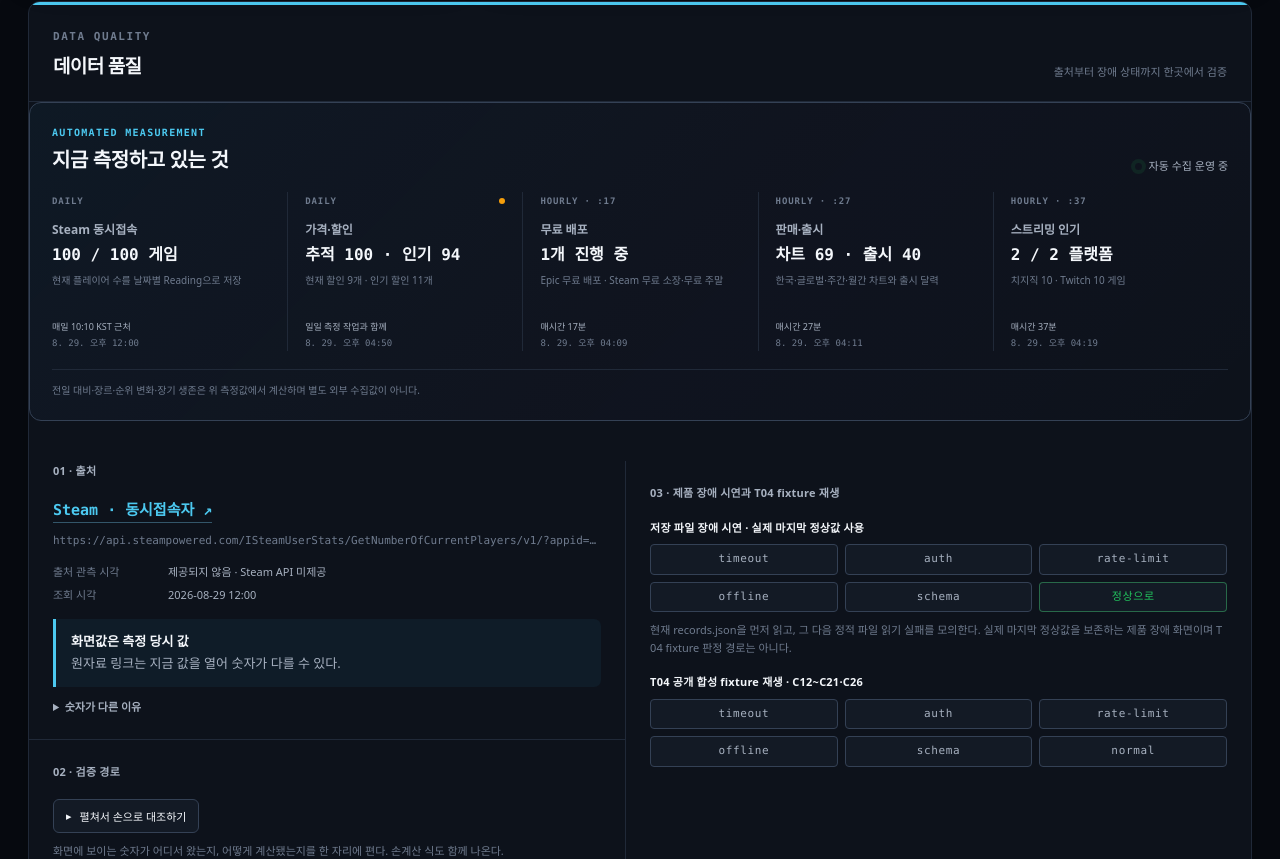
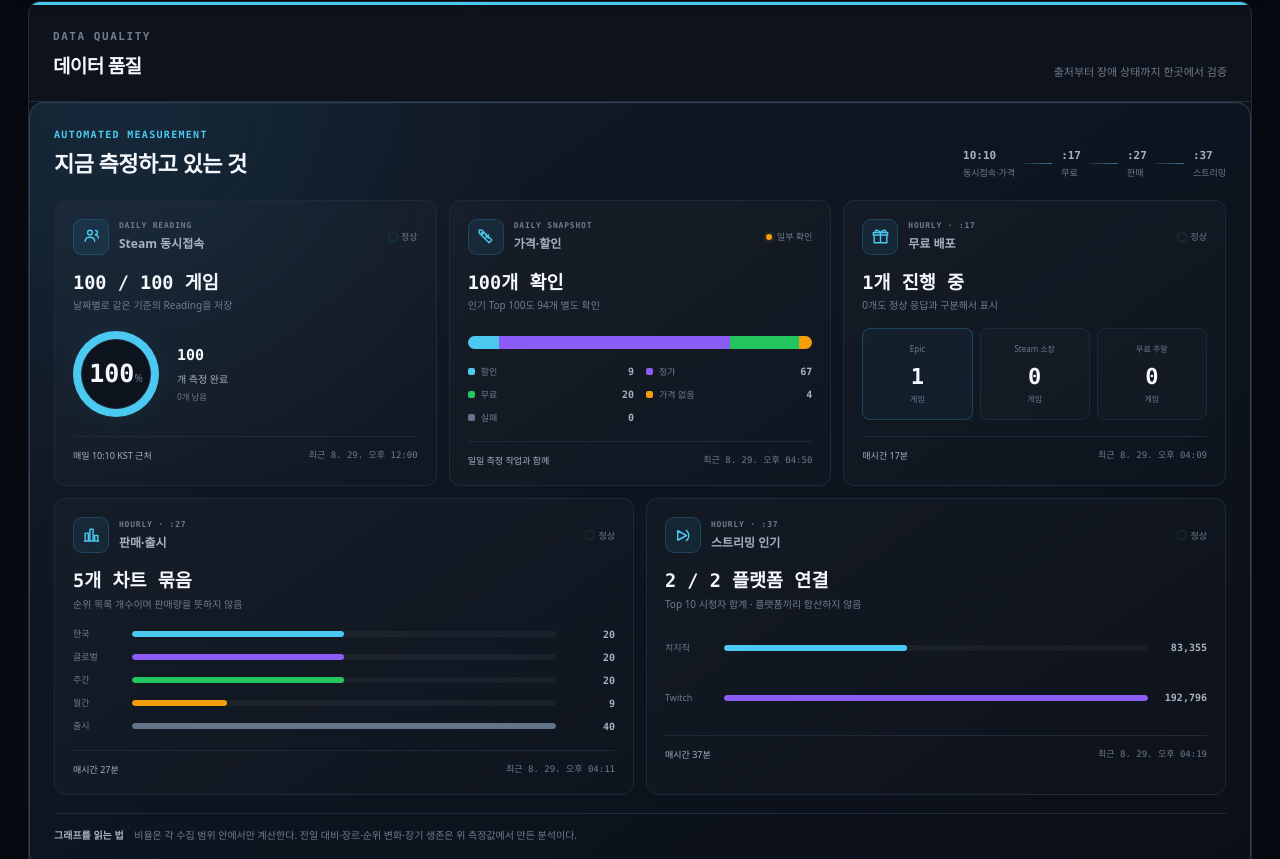
Before and after one commit to myeongjundev/info-board, a React (Vite) app: page / in a window 1280 px wide. Shown: the part 1421-2280 px from the top of the page. Built offline with nearby package versions, Linux system fonts and the light colour scheme.

Commit message:
feat: visualize automated measurement status

```diff
--- a/src/ui/MeasurementStatus.jsx
+++ b/src/ui/MeasurementStatus.jsx
@@ -5,6 +5,8 @@ import steamFree from '../../data/steam-free.json';
 import salesCharts from '../../data/sales-charts.json';
 import streaming from '../../data/streaming.json';
 import './measurement-status.css';
+
+const COLORS = ['cyan', 'violet', 'green', 'amber', 'muted'];
 
 function count(value) {
   return new Intl.NumberFormat('ko-KR').format(Number(value) || 0);
@@ -22,89 +24,127 @@ function checkedAt(value) {
   }).format(new Date(value));
 }
 
+function MetricIcon({ name }) {
+  const common = { viewBox: '0 0 24 24', fill: 'none', stroke: 'currentColor', strokeWidth: 1.8, strokeLinecap: 'round', strokeLinejoin: 'round', 'aria-hidden': true };
+  if (name === 'players') return <svg {...common}><path d="M4 18c0-3 2.4-5 6-5s6 2 6 5" /><circle cx="10" cy="7" r="3" /><path d="M17 10c2.1.4 3.5 1.8 3.5 4M17 4.5a2.5 2.5 0 0 1 0 5" /></svg>;
+  if (name === 'prices') return <svg {...common}><path d="M4 7.5V4h3.5L20 16.5 16.5 20 4 7.5Z" /><circle cx="8" cy="8" r="1.2" /><path d="m12 10 4 4M16 10l-4 4" /></svg>;
+  if (name === 'free') return <svg {...common}><path d="M4 10h16v10H4zM3 7h18v3H3zM12 7v13M7.5 7C5 7 5 3.5 7.5 4c2 .4 4.5 3 4.5 3M16.5 7c2.5 0 2.5-3.5 0-3-2 .4-4.5 3-4.5 3" /></svg>;
+  if (name === 'charts') return <svg {...common}><path d="M4 19V9h4v10M10 19V4h4v15M16 19v-7h4v7M3 19h18" /></svg>;
+  return <svg {...common}><path d="M6 18V6l11 6-11 6Z" /><path d="M17 5.5c2 1.6 3 3.8 3 6.5s-1 4.9-3 6.5" /></svg>;
+}
+
+function Status({ state }) {
+  const label = state === 'ok' ? '정상' : state === 'loading' ? '읽는 중' : '일부 확인';
+  return <span className={`measurement-state is-${state}`}><i />{label}</span>;
+}
+
+function CoverageRing({ value, total }) {
+  const percent = total > 0 ? Math.min(100, Math.round((value / total) * 100)) : 0;
+  return (
+    <div className="coverage-ring" style={{ '--coverage': `${percent * 3.6}deg` }} role="img" aria-label={`측정 범위 ${value}/${total}, ${percent}%`}>
+      <div><strong>{percent}</strong><span>%</span></div>
+    </div>
+  );
+}
+
+function StackedBar({ segments }) {
+  const total = segments.reduce((sum, segment) => sum + segment.value, 0);
+  return (
+    <div className="stack-chart" role="img" aria-label={segments.map((segment) => `${segment.label} ${segment.value}`).join(', ')}>
+      <div className="stack-track">
+        {segments.map((segment, index) => <i key={segment.label} className={`is-${COLORS[index]}`} style={{ width: `${total ? (segment.value / total) * 100 : 0}%` }} />)}
+      </div>
+      <div className="stack-legend">
+        {segments.map((segment, index) => <span key={segment.label}><i className={`is-${COLORS[index]}`} />{segment.label}<b>{count(segment.value)}</b></span>)}
+      </div>
+    </div>
+  );
+}
+
+function BarChart({ rows, label }) {
+  const max = Math.max(1, ...rows.map((row) => row.value));
+  return (
+    <div className="mini-bars" role="img" aria-label={`${label}: ${rows.map((row) => `${row.label} ${row.value}`).join(', ')}`}>
+      {rows.map((row, index) => (
+        <div className="mini-bar-row" key={row.label}>
+          <span>{row.label}</span><i><b className={`is-${COLORS[index % COLORS.length]}`} style={{ width: `${(row.value / max) * 100}%` }} /></i><strong>{count(row.value)}</strong>
+        </div>
+      ))}
+    </div>
+  );
+}
+
+function CardShell({ id, eyebrow, title, state, metric, detail, cadence, at, children }) {
+  return (
+    <article className={`measurement-card measurement-card-${id} is-${state}`}>
+      <header><span className="measurement-icon"><MetricIcon name={id} /></span><div><small>{eyebrow}</small><h4>{title}</h4></div><Status state={state} /></header>
+      <div className="measurement-metric"><strong>{metric}</strong><span>{detail}</span></div>
+      {children}
+      <footer><span>{cadence}</span><time>최근 {checkedAt(at)}</time></footer>
+    </article>
+  );
+}
+
 export default function MeasurementStatus({ coverage, totalGames, loading = false, fetchedAt = null }) {
-  const connected = streaming.platforms?.filter((platform) => platform.status === 'ok') ?? [];
-  const streamRows = Object.fromEntries(
-    (streaming.platforms ?? []).map((platform) => [platform.id, platform.rankings?.length ?? 0]),
-  );
-  const freeNow = (epicFree.giveaways?.length ?? 0)
-    + (steamFree.giveaways?.length ?? 0)
-    + (steamFree.freeWeekends?.length ?? 0);
-  const chartRows = (salesCharts.live?.korea?.length ?? 0)
-    + (salesCharts.live?.global?.length ?? 0)
-    + (salesCharts.weekly?.items?.length ?? 0)
-    + (salesCharts.monthly?.items?.length ?? 0);
-  const releaseRows = (salesCharts.releaseCalendar?.current?.length ?? 0)
-    + (salesCharts.releaseCalendar?.upcoming?.length ?? 0);
+  const platforms = streaming.platforms ?? [];
+  const connected = platforms.filter((platform) => platform.status === 'ok');
+  const streamRows = platforms.map((platform) => ({
+    label: platform.id === 'chzzk' ? '치지직' : 'Twitch',
+    value: (platform.rankings ?? []).reduce((sum, row) => sum + (Number(row.viewerCount) || 0), 0),
+  }));
+  const freeRows = [
+    { label: 'Epic', value: epicFree.giveaways?.length ?? 0 },
+    { label: 'Steam 소장', value: steamFree.giveaways?.length ?? 0 },
+    { label: '무료 주말', value: steamFree.freeWeekends?.length ?? 0 },
+  ];
+  const freeNow = freeRows.reduce((sum, row) => sum + row.value, 0);
+  const priceRows = [
+    { label: '할인', value: discounts.counts?.discount ?? 0 },
+    { label: '정가', value: discounts.counts?.regular ?? 0 },
+    { label: '무료', value: discounts.counts?.free ?? 0 },
+    { label: '가격 없음', value: discounts.counts?.unpriced ?? 0 },
+    { label: '실패', value: discounts.counts?.failed ?? 0 },
+  ];
+  const salesRows = [
+    { label: '한국', value: salesCharts.live?.korea?.length ?? 0 },
+    { label: '글로벌', value: salesCharts.live?.global?.length ?? 0 },
+    { label: '주간', value: salesCharts.weekly?.items?.length ?? 0 },
+    { label: '월간', value: salesCharts.monthly?.items?.length ?? 0 },
+    { label: '출시', value: (salesCharts.releaseCalendar?.current?.length ?? 0) + (salesCharts.releaseCalendar?.upcoming?.length ?? 0) },
+  ];
   const measured = coverage?.measured ?? 0;
-
-  const rows = [
-    {
-      id: 'players', eyebrow: 'DAILY', title: 'Steam 동시접속',
-      metric: loading ? '읽는 중' : `${count(measured)} / ${count(totalGames)} 게임`,
-      detail: '현재 플레이어 수를 날짜별 Reading으로 저장', cadence: '매일 10:10 KST 근처',
-      at: fetchedAt,
-      state: loading ? 'loading' : measured === totalGames ? 'ok' : 'partial',
-    },
-    {
-      id: 'prices', eyebrow: 'DAILY', title: '가격·할인',
-      metric: `추적 ${count(discounts.counts?.checked)} · 인기 ${count(popularDiscounts.counts?.checked)}`,
-      detail: `현재 할인 ${count(discounts.discounts?.length)}개 · 인기 할인 ${count(popularDiscounts.discounts?.length)}개`,
-      cadence: '일일 측정 작업과 함께',
-      at: latest(discounts.completedAt, popularDiscounts.completedAt),
-      state: (discounts.counts?.failed ?? 0) + (popularDiscounts.counts?.failed ?? 0) > 0 ? 'partial' : 'ok',
-    },
-    {
-      id: 'free', eyebrow: 'HOURLY · :17', title: '무료 배포',
-      metric: `${count(freeNow)}개 진행 중`,
-      detail: 'Epic 무료 배포 · Steam 무료 소장·무료 주말', cadence: '매시간 17분',
-      at: latest(epicFree.completedAt, steamFree.completedAt), state: 'ok',
-    },
-    {
-      id: 'charts', eyebrow: 'HOURLY · :27', title: '판매·출시',
-      metric: `차트 ${count(chartRows)} · 출시 ${count(releaseRows)}`,
-      detail: '한국·글로벌·주간·월간 차트와 출시 달력', cadence: '매시간 27분',
-      at: salesCharts.completedAt, state: chartRows > 0 ? 'ok' : 'partial',
-    },
-    {
-      id: 'streaming', eyebrow: 'HOURLY · :37', title: '스트리밍 인기',
-      metric: `${count(connected.length)} / 2 플랫폼`,
-      detail: `치지직 ${count(streamRows.chzzk)} · Twitch ${count(streamRows.twitch)} 게임`,
-      cadence: '매시간 37분',
-      at: latest(...(streaming.platforms ?? []).map((platform) => platform.fetchedAt)),
-      state: connected.length === 2 ? 'ok' : 'partial',
-    },
-  ];
+  const priceFailures = (discounts.counts?.failed ?? 0) + (popularDiscounts.counts?.failed ?? 0);
 
   return (
     <section className="measurement-status" aria-labelledby="measurement-status-title">
       <header className="measurement-status-heading">
-        <div>
-          <p>AUTOMATED MEASUREMENT</p>
-          <h3 id="measurement-status-title">지금 측정하고 있는 것</h3>
-        </div>
-        <span><i /> 자동 수집 운영 중</span>
+        <div><p>AUTOMATED MEASUREMENT</p><h3 id="measurement-status-title">지금 측정하고 있는 것</h3></div>
+        <div className="measurement-schedule" aria-label="자동 수집 일정"><span><b>10:10</b> 동시접속·가격</span><i /><span><b>:17</b> 무료</span><i /><span><b>:27</b> 판매</span><i /><span><b>:37</b> 스트리밍</span></div>
       </header>
+
       <div className="measurement-status-grid">
-        {rows.map((row) => (
-          <article key={row.id} className={`measurement-card is-${row.state}`}>
-            <div className="measurement-card-top">
-              <span>{row.eyebrow}</span>
-              <i aria-label={row.state === 'ok' ? '정상' : row.state === 'loading' ? '읽는 중' : '일부 확인'} />
-            </div>
-            <h4>{row.title}</h4>
-            <strong>{row.metric}</strong>
-            <p>{row.detail}</p>
-            <footer>
-              <span>{row.cadence}</span>
-              <time>{checkedAt(row.at)}</time>
-            </footer>
-          </article>
-        ))}
+        <CardShell id="players" eyebrow="DAILY READING" title="Steam 동시접속" state={loading ? 'loading' : measured === totalGames ? 'ok' : 'partial'} metric={loading ? '기록 읽는 중' : `${count(measured)} / ${count(totalGames)} 게임`} detail="날짜별로 같은 기준의 Reading을 저장" cadence="매일 10:10 KST 근처" at={fetchedAt}>
+          <div className="coverage-visual"><CoverageRing value={measured} total={totalGames} /><p><b>{count(measured)}</b>개 측정 완료<small>{count(Math.max(0, totalGames - measured))}개 남음</small></p></div>
+        </CardShell>
+
+        <CardShell id="prices" eyebrow="DAILY SNAPSHOT" title="가격·할인" state={priceFailures ? 'partial' : 'ok'} metric={`${count(discounts.counts?.checked)}개 확인`} detail={`인기 Top 100도 ${count(popularDiscounts.counts?.checked)}개 별도 확인`} cadence="일일 측정 작업과 함께" at={latest(discounts.completedAt, popularDiscounts.completedAt)}>
+          <StackedBar segments={priceRows} />
+        </CardShell>
+
+        <CardShell id="free" eyebrow="HOURLY · :17" title="무료 배포" state="ok" metric={`${count(freeNow)}개 진행 중`} detail="0개도 정상 응답과 구분해서 표시" cadence="매시간 17분" at={latest(epicFree.completedAt, steamFree.completedAt)}>
+          <div className="free-blocks" role="img" aria-label={freeRows.map((row) => `${row.label} ${row.value}개`).join(', ')}>{freeRows.map((row, index) => <div key={row.label} className={`is-${COLORS[index]}`}><span>{row.label}</span><strong>{count(row.value)}</strong><small>게임</small></div>)}</div>
+        </CardShell>
+
+        <CardShell id="charts" eyebrow="HOURLY · :27" title="판매·출시" state={salesRows.some((row) => row.value > 0) ? 'ok' : 'partial'} metric="5개 차트 묶음" detail="순위 목록 개수이며 판매량을 뜻하지 않음" cadence="매시간 27분" at={salesCharts.completedAt}>
+          <BarChart rows={salesRows} label="판매와 출시 목록" />
+        </CardShell>
+
+        <CardShell id="streaming" eyebrow="HOURLY · :37" title="스트리밍 인기" state={connected.length === 2 ? 'ok' : 'partial'} metric={`${count(connected.length)} / 2 플랫폼 연결`} detail="Top 10 시청자 합계 · 플랫폼끼리 합산하지 않음" cadence="매시간 37분" at={latest(...platforms.map((platform) => platform.fetchedAt))}>
+          <BarChart rows={streamRows} label="플랫폼별 Top 10 시청자" />
+        </CardShell>
       </div>
-      <p className="measurement-status-note">
-        전일 대비·장르·순위 변화·장기 생존은 위 측정값에서 계산하며 별도 외부 수집값이 아니다.
-      </p>
+
+      <p className="measurement-status-note"><b>그래프를 읽는 법</b> 비율은 각 수집 범위 안에서만 계산한다. 전일 대비·장르·순위 변화·장기 생존은 위 측정값에서 만든 분석이다.</p>
     </section>
   );
 }
--- a/src/ui/measurement-status.css
+++ b/src/ui/measurement-status.css
@@ -1,102 +1,93 @@
 .measurement-status {
   margin: 0 0 18px;
-  padding: 22px;
+  padding: 24px;
   border: 1px solid var(--border-2);
-  border-radius: 12px;
-  background: linear-gradient(135deg, rgba(56, 189, 248, .045), rgba(139, 92, 246, .018) 52%, transparent);
+  border-radius: 14px;
+  background: radial-gradient(circle at 8% 0%, rgba(56, 189, 248, .09), transparent 30%), linear-gradient(145deg, rgba(18, 27, 40, .94), rgba(10, 15, 24, .96));
+  box-shadow: inset 0 1px rgba(255, 255, 255, .025);
 }
-.measurement-status-heading {
-  display: flex;
-  align-items: flex-end;
-  justify-content: space-between;
-  gap: 18px;
-  margin-bottom: 17px;
-}
-.measurement-status-heading p {
-  margin: 0 0 5px;
-  color: var(--accent);
-  font-family: var(--mono);
-  font-size: 10px;
-  font-weight: 700;
-  letter-spacing: .13em;
-}
-.measurement-status-heading h3 { margin: 0; font-size: 20px; letter-spacing: -.02em; }
-.measurement-status-heading > span {
-  display: inline-flex;
-  align-items: center;
-  gap: 7px;
-  color: var(--text-dim);
-  font-size: 11px;
-}
-.measurement-status-heading > span i {
-  width: 7px;
-  height: 7px;
-  border-radius: 50%;
-  background: var(--good);
-  box-shadow: 0 0 0 4px rgba(34, 197, 94, .1);
-}
-.measurement-status-grid { display: grid; grid-template-columns: repeat(5, minmax(0, 1fr)); }
-.measurement-card {
-  min-width: 0;
-  padding: 3px 17px 1px;
-  border-left: 1px solid var(--border);
-}
-.measurement-card:first-child { padding-left: 0; border-left: 0; }
-.measurement-card:last-child { padding-right: 0; }
-.measurement-card-top { display: flex; align-items: center; justify-content: space-between; gap: 8px; }
-.measurement-card-top span {
-  color: var(--text-faint);
-  font-family: var(--mono);
-  font-size: 9px;
-  font-weight: 700;
-  letter-spacing: .1em;
-}
-.measurement-card-top i { width: 6px; height: 6px; flex: none; border-radius: 50%; background: var(--good); }
-.measurement-card.is-partial .measurement-card-top i { background: var(--warn); }
-.measurement-card.is-loading .measurement-card-top i { background: var(--text-faint); }
-.measurement-card h4 { margin: 13px 0 6px; color: var(--text-dim); font-size: 12px; font-weight: 600; }
-.measurement-card strong {
-  display: block;
-  overflow-wrap: anywhere;
-  color: var(--text);
-  font-family: var(--mono);
-  font-size: clamp(16px, 1.25vw, 20px);
-  line-height: 1.25;
-}
-.measurement-card p { min-height: 34px; margin: 8px 0 13px; color: var(--text-faint); font-size: 10px; line-height: 1.55; }
-.measurement-card footer { display: grid; gap: 3px; color: var(--text-faint); font-size: 9px; }
-.measurement-card footer span { color: var(--text-dim); }
-.measurement-card time { font-family: var(--mono); }
-.measurement-status-note {
-  margin: 18px 0 0;
-  padding-top: 13px;
-  border-top: 1px solid var(--border);
-  color: var(--text-faint);
-  font-size: 10px;
+.measurement-status-heading { display: flex; align-items: flex-end; justify-content: space-between; gap: 24px; margin-bottom: 20px; }
+.measurement-status-heading p { margin: 0 0 5px; color: var(--accent); font-family: var(--mono); font-size: 10px; font-weight: 700; letter-spacing: .13em; }
+.measurement-status-heading h3 { margin: 0; font-size: 22px; letter-spacing: -.025em; }
+.measurement-schedule { display: flex; align-items: center; color: var(--text-faint); font-size: 9px; }
+.measurement-schedule span { display: grid; gap: 2px; white-space: nowrap; }
+.measurement-schedule b { color: var(--text-dim); font-family: var(--mono); font-size: 11px; }
+.measurement-schedule > i { width: 28px; height: 1px; margin: 0 9px; background: linear-gradient(90deg, var(--border-2), var(--accent)); opacity: .55; }
+
+.measurement-status-grid { display: grid; grid-template-columns: repeat(6, minmax(0, 1fr)); gap: 12px; }
+.measurement-card { grid-column: span 2; min-width: 0; padding: 18px; border: 1px solid var(--border); border-radius: 11px; background: linear-gradient(145deg, rgba(255, 255, 255, .022), rgba(255, 255, 255, .007)); }
+.measurement-card-charts, .measurement-card-streaming { grid-column: span 3; }
+.measurement-card > header { display: grid; grid-template-columns: 36px minmax(0, 1fr) auto; align-items: center; gap: 10px; }
+.measurement-icon { display: grid; width: 36px; height: 36px; place-items: center; border: 1px solid rgba(56, 189, 248, .2); border-radius: 9px; background: rgba(56, 189, 248, .08); color: var(--accent); }
+.measurement-icon svg { width: 19px; height: 19px; }
+.measurement-card > header small { display: block; margin-bottom: 3px; color: var(--text-faint); font-family: var(--mono); font-size: 8px; font-weight: 700; letter-spacing: .1em; }
+.measurement-card h4 { margin: 0; color: var(--text-dim); font-size: 12px; font-weight: 650; }
+.measurement-state { display: inline-flex; align-items: center; gap: 5px; color: var(--text-faint); font-size: 9px; white-space: nowrap; }
+.measurement-state i { width: 6px; height: 6px; border-radius: 50%; background: var(--good); box-shadow: 0 0 0 3px rgba(34, 197, 94, .08); }
+.measurement-state.is-partial i { background: var(--warn); box-shadow: 0 0 0 3px rgba(245, 158, 11, .08); }
+.measurement-state.is-loading i { background: var(--text-faint); box-shadow: none; }
+.measurement-metric { display: grid; gap: 4px; margin: 17px 0 15px; }
+.measurement-metric strong { color: var(--text); font-family: var(--mono); font-size: clamp(18px, 1.45vw, 23px); line-height: 1.2; }
+.measurement-metric span { color: var(--text-faint); font-size: 10px; }
+.measurement-card > footer { display: flex; justify-content: space-between; gap: 12px; margin-top: 16px; padding-top: 12px; border-top: 1px solid var(--border); color: var(--text-faint); font-size: 9px; }
+.measurement-card > footer span { color: var(--text-dim); }
+.measurement-card > footer time { font-family: var(--mono); text-align: right; }
+
+.coverage-visual { display: flex; align-items: center; gap: 18px; min-height: 92px; }
+.coverage-ring { --coverage: 0deg; position: relative; display: grid; width: 86px; height: 86px; flex: none; place-items: center; border-radius: 50%; background: conic-gradient(var(--accent) var(--coverage), rgba(255, 255, 255, .055) 0); box-shadow: 0 0 28px rgba(56, 189, 248, .07); }
+.coverage-ring::after { position: absolute; inset: 8px; border: 1px solid var(--border); border-radius: 50%; background: #0d131d; content: ''; }
+.coverage-ring div { position: relative; z-index: 1; display: flex; align-items: baseline; }
+.coverage-ring strong { color: var(--text); font-family: var(--mono); font-size: 25px; }
+.coverage-ring span { color: var(--text-faint); font-size: 10px; }
+.coverage-visual p { margin: 0; color: var(--text-dim); font-size: 10px; }
+.coverage-visual p b { display: block; margin-bottom: 6px; color: var(--text); font-family: var(--mono); font-size: 15px; }
+.coverage-visual p small { display: block; margin-top: 4px; color: var(--text-faint); }
+
+.stack-chart { min-height: 92px; padding-top: 8px; }
+.stack-track { display: flex; height: 13px; overflow: hidden; border-radius: 7px; background: rgba(255, 255, 255, .04); }
+.stack-track > i { min-width: 0; }
+.stack-legend { display: grid; grid-template-columns: repeat(2, minmax(0, 1fr)); gap: 8px 12px; margin-top: 15px; }
+.stack-legend span { display: grid; grid-template-columns: 7px minmax(0, 1fr) auto; align-items: center; gap: 6px; color: var(--text-faint); font-size: 9px; }
+.stack-legend span > i { width: 7px; height: 7px; border-radius: 2px; }
+.stack-legend b { color: var(--text-dim); font-family: var(--mono); font-size: 10px; }
+
+.free-blocks { display: grid; grid-template-columns: repeat(3, minmax(0, 1fr)); gap: 7px; min-height: 92px; }
+.free-blocks > div { display: grid; min-width: 0; padding: 11px 8px; align-content: center; border: 1px solid var(--border); border-radius: 8px; background: rgba(255, 255, 255, .012); text-align: center; }
+.free-blocks span { overflow: hidden; color: var(--text-faint); font-size: 8px; text-overflow: ellipsis; white-space: nowrap; }
+.free-blocks strong { margin-top: 5px; color: var(--text); font-family: var(--mono); font-size: 22px; }
+.free-blocks small { color: var(--text-faint); font-size: 8px; }
+.free-blocks > .is-cyan { border-color: rgba(56, 189, 248, .23); background: rgba(56, 189, 248, .045); }
+
+.mini-bars { display: grid; gap: 8px; min-height: 92px; }
+.mini-bar-row { display: grid; grid-template-columns: 50px minmax(0, 1fr) 50px; align-items: center; gap: 9px; }
+.mini-bar-row > span { color: var(--text-faint); font-size: 9px; }
+.mini-bar-row > i { height: 6px; overflow: hidden; border-radius: 3px; background: rgba(255, 255, 255, .045); }
+.mini-bar-row > i b { display: block; height: 100%; min-width: 3px; border-radius: inherit; }
+.mini-bar-row > strong { color: var(--text-dim); font-family: var(--mono); font-size: 10px; text-align: right; }
+.is-cyan { background: var(--accent); }
+.is-violet { background: #8b5cf6; }
+.is-green { background: #22c55e; }
+.is-amber { background: #f59e0b; }
+.is-muted { background: #64748b; }
+
+.measurement-status-note { margin: 18px 0 0; padding-top: 14px; border-top: 1px solid var(--border); color: var(--text-faint); font-size: 10px; }
+.measurement-status-note b { margin-right: 8px; color: var(--text-dim); }
+
+@media (max-width: 1050px) {
+  .measurement-status-heading { align-items: flex-start; }
+  .measurement-schedule { display: grid; grid-template-columns: repeat(4, auto); gap: 8px; }
+  .measurement-schedule > i { display: none; }
+  .measurement-status-grid { grid-template-columns: repeat(2, minmax(0, 1fr)); }
+  .measurement-card, .measurement-card-charts, .measurement-card-streaming { grid-column: span 1; }
+  .measurement-card-streaming { grid-column: 1 / -1; }
 }
 
-@media (max-width: 1050px) {
-  .measurement-status-grid { grid-template-columns: repeat(2, minmax(0, 1fr)); gap: 18px 0; }
-  .measurement-card:nth-child(odd) { padding-left: 0; border-left: 0; }
-  .measurement-card:nth-child(even) { padding-right: 0; }
-  .measurement-card:last-child { grid-column: 1 / -1; padding: 16px 0 0; border-top: 1px solid var(--border); }
-  .measurement-card p { min-height: 0; }
+@media (max-width: 620px) {
+  .measurement-status { padding: 18px 14px; }
+  .measurement-status-heading { display: grid; }
+  .measurement-schedule { grid-template-columns: repeat(2, minmax(0, 1fr)); padding: 10px 12px; border: 1px solid var(--border); border-radius: 8px; background: rgba(255, 255, 255, .012); }
+  .measurement-status-grid { grid-template-columns: 1fr; }
+  .measurement-card, .measurement-card-charts, .measurement-card-streaming { grid-column: auto; padding: 16px; }
+  .measurement-card > footer { display: grid; }
+  .measurement-card > footer time { text-align: left; }
 }
-
-@media (max-width: 560px) {
-  .measurement-status { padding: 18px 16px; }
-  .measurement-status-heading { align-items: flex-start; }
-  .measurement-status-heading > span { max-width: 84px; text-align: right; }
-  .measurement-status-grid { grid-template-columns: 1fr; gap: 0; }
-  .measurement-card,
-  .measurement-card:first-child,
-  .measurement-card:last-child {
-    grid-column: auto;
-    padding: 15px 0;
-    border: 0;
-    border-top: 1px solid var(--border);
-  }
-  .measurement-card:first-child { border-top: 0; }
-  .measurement-card p { margin-bottom: 9px; }
-  .measurement-card footer { display: flex; justify-content: space-between; gap: 10px; }
-}
```
